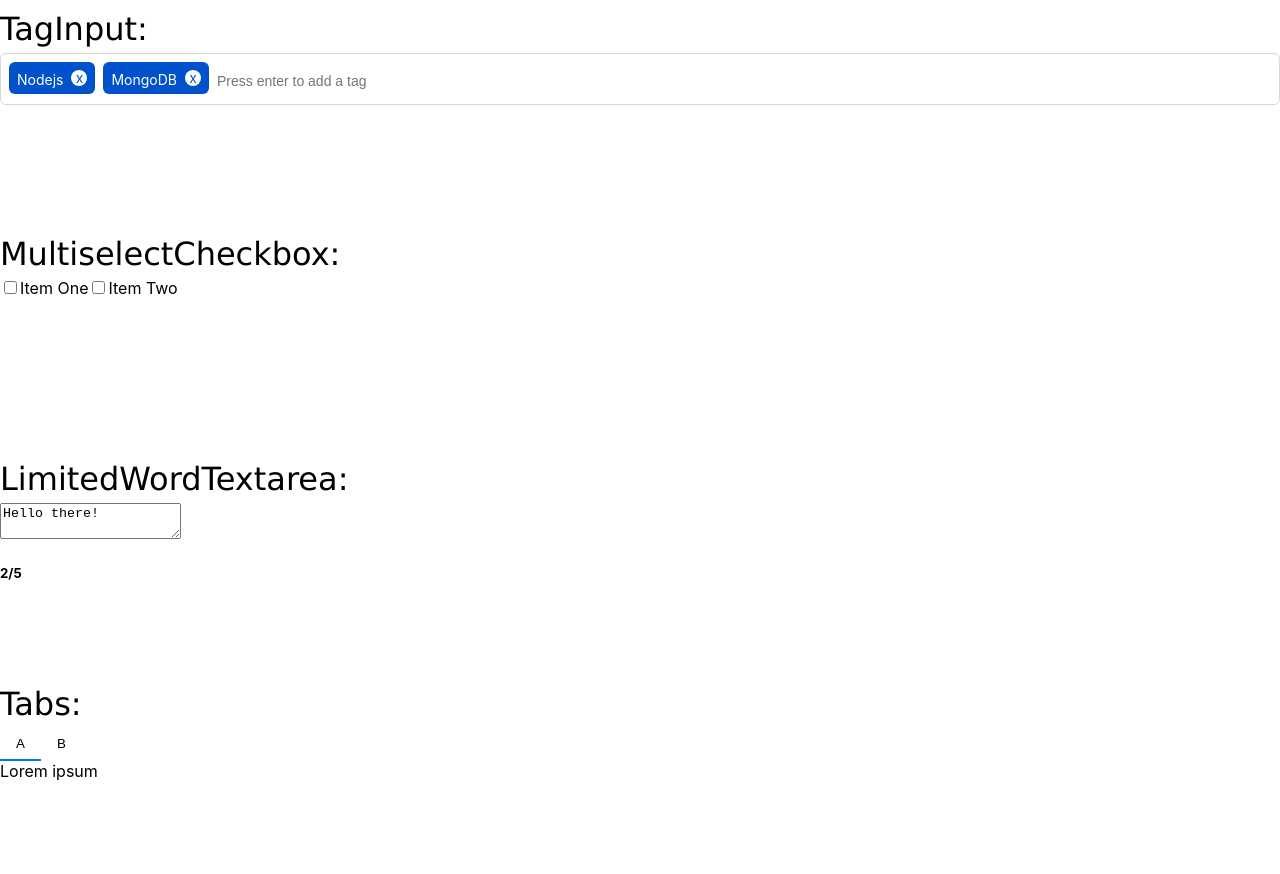
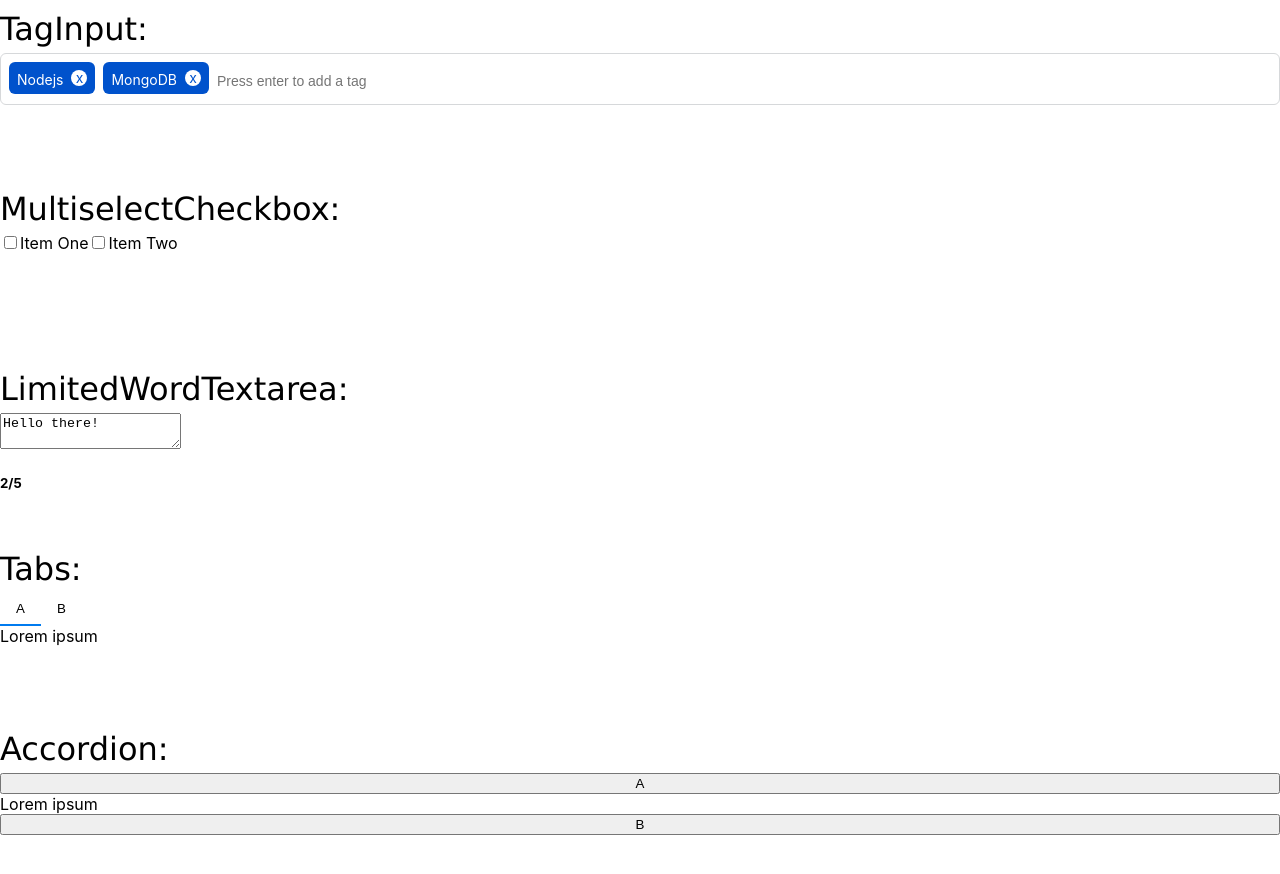
Before and after one commit to Lucas-Yi/30SecondsOfCode, a React (Create React App) app: page / in a window 1280 px wide. Shown: the top 874 px of the page. Built offline with nearby package versions, Linux system fonts and the light colour scheme.

Commit message:
Accordion Added

```diff
--- a/src/App.js
+++ b/src/App.js
@@ -3,7 +3,7 @@ import TagInput from "./components/TagInput"
 import MultiselectCheckbox from './components/MultiselectCheckbox'
 import LimitedWordTextarea from "./components/LimitedWordTextarea"
 import {Tabs, TabItem} from "./components/Tabs"
-
+import {Accordion, AccordionItem} from "./components/Accordion"
 function App() {
   // options for MultiselectCheckbox
   const options = [{ label: 'Item One' }, { label: 'Item Two' }];
@@ -31,7 +31,18 @@ function App() {
           <TabItem label="B" index="2">
             Dolor sit amet
           </TabItem>
-      </Tabs>
+        </Tabs>
+      </div>
+      <div>
+        <p>Accordion:</p>
+        <Accordion defaultIndex="1">
+          <AccordionItem label="A" index="1">
+            Lorem ipsum
+          </AccordionItem>
+          <AccordionItem label="B" index="2">
+            Dolor sit amet
+          </AccordionItem>
+        </Accordion>
       </div>
     </div>
   );
--- /dev/null
+++ b/src/components/Accordion.js
@@ -0,0 +1,37 @@
+import React, {useState} from "react"
+import "../css/accordion.css"
+
+export const Accordion = ({defaultIndex, onItemClick, children})=>{
+
+    const [bindIndex, setBindIndex] = useState(defaultIndex)
+
+    const changeIndex = index =>{
+        if(index !== bindIndex)
+            setBindIndex(index)
+    }
+
+    const items = children.filter(item=> item.type.name === "AccordionItem")
+
+    return(
+        <>
+            {items.map(({props})=>{
+                return <AccordionItem
+                    key={props.index}
+                    isCollapsed={bindIndex!==props.index}
+                    label={props.label}
+                    handleClick={()=>changeIndex(props.index)}>
+                        {props.children}
+                    </AccordionItem>
+            })}
+        </>
+    )
+}
+
+export const AccordionItem = ( {label, isCollapsed, handleClick, children} )=>{
+    return (
+        <>
+            <button className="accordion-button" onClick={handleClick}>{label}</button>
+            <div className={`accordion-item ${isCollapsed? 'collapsed':'expanded'}`}>{children}</div>
+        </>
+    )
+}
--- /dev/null
+++ b/src/css/accordion.css
@@ -0,0 +1,12 @@
+.accordion-item.collapsed {
+    display: none;
+  }
+
+.accordion-item.expanded {
+    display: block;
+ }
+
+.accordion-button {
+    display: block;
+    width: 100%;
+  }
```
